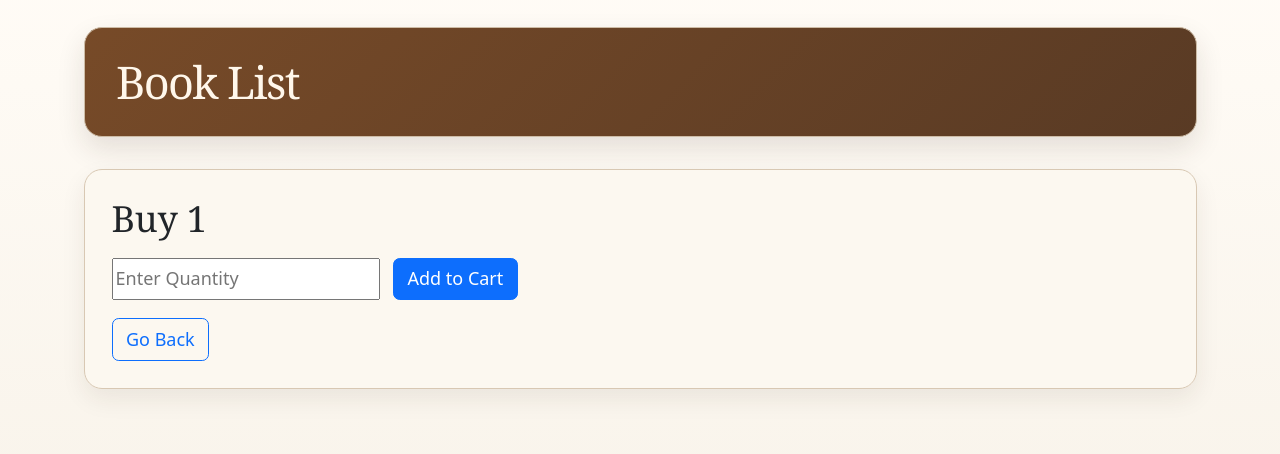
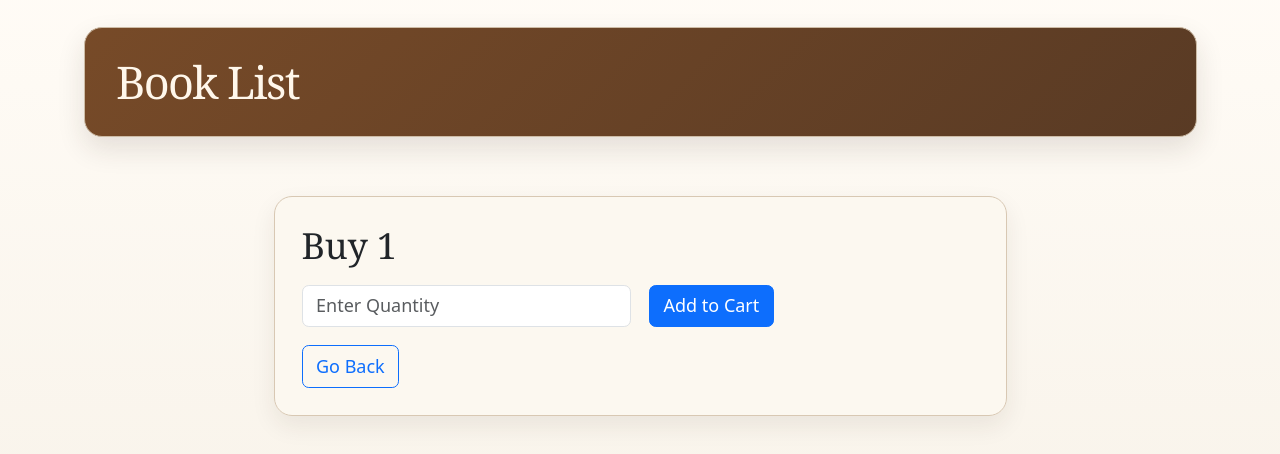
Before and after one commit to mmmorg15/Mission11_Morgan, a React (Vite) app in the folder frontend/: page /buy/1/1/1 in a window 1280 px wide. Shown: the top 454 px of the page. Built offline with nearby package versions, Linux system fonts and the light colour scheme.

Commit message:
styling grid

```diff
--- a/frontend/src/pages/BooksPage.tsx
+++ b/frontend/src/pages/BooksPage.tsx
@@ -10,10 +10,17 @@ function BooksPage() {
     return (
         <div className="books-page container-fluid py-4">
             <CartSummary />
+            <div className="row g-4">
+                <div className="col-12">
                     <WelcomeBand />
+                </div>
+            </div>
             <div className="row g-4 align-items-start">
                 <aside className="col-12 col-md-4 col-lg-3 app-sidebar">
-            <CategoryFilter selectedCategories={selectedCategories} setSelectedCategories={setSelectedCategories} />
+                    <CategoryFilter
+                        selectedCategories={selectedCategories}
+                        setSelectedCategories={setSelectedCategories}
+                    />
                 </aside>
                 <main className="col-12 col-md-8 col-lg-9">
                     <BookList selectedCategories={selectedCategories} />
--- a/frontend/src/pages/BuyPage.tsx
+++ b/frontend/src/pages/BuyPage.tsx
@@ -23,25 +23,40 @@ function BuyPage() {
         }
     return (
         <div className="simple-page container py-4">
+            <div className="row g-4">
+                <div className="col-12">
                     <WelcomeBand />
+                </div>
+                <div className="col-12 col-md-10 col-lg-8 mx-auto">
                     <div className="buy-page__content">
                         <h2 className="mb-3">Buy {bookTitle}</h2>
 
-                <div className="buy-page__actions mb-3">
+                        <div className="row g-3 align-items-end mb-3">
+                            <div className="col-12 col-sm-6">
                                 <input
+                                    className="form-control"
                                     type="number"
                                     placeholder="Enter Quantity"
                                     value={quantityAmount}
                                     onChange={(x) => setQuantityAmount(Number(x.target.value))}
                                 />
+                            </div>
+                            <div className="col-12 col-sm-auto">
                                 <button className="btn btn-primary" onClick={handleAddToCart}>
                                     Add to Cart
                                 </button>
                             </div>
+                        </div>
 
+                        <div className="row">
+                            <div className="col-12">
                                 <button className="btn btn-outline-primary" onClick={() => navigate(-1)}>
                                     Go Back
                                 </button>
+                            </div>
+                        </div>
+                    </div>
+                </div>
             </div>
         </div>
 
--- a/frontend/src/pages/CartPage.tsx
+++ b/frontend/src/pages/CartPage.tsx
@@ -5,9 +5,12 @@ import type { CartItem } from '../types/CartItem';
 function CartPage() {
 const navigate = useNavigate();
 const { cartItems, removeFromCart } = useCart();
+const totalAmount = cartItems.reduce((sum, item) => sum + item.bookPrice * item.bookQuantity, 0);
 
 return (
 <div className="simple-page container py-4">
+    <div className="row g-4">
+        <div className="col-12 col-lg-10 mx-auto">
             <div className="cart-page__content">
                 <h2 className="mb-3">Your cart</h2>
                 <div>
@@ -17,17 +20,35 @@ return (
                         <ul className="cart-page__list">
                             {cartItems.map((item: CartItem) => (
                                 <li className="cart-page__item" key={item.bookId}>
-            <span>{item.bookTitle}: ${item.bookPrice} x {item.bookQuantity} = ${(item.bookPrice * item.bookQuantity).toFixed(2)}</span>
-            <button className="btn btn-outline-primary btn-sm" onClick={() => removeFromCart(item.bookId)}>Remove</button>
+                                    <span>
+                                        {item.bookTitle}: ${item.bookPrice} x {item.bookQuantity} = $
+                                        {(item.bookPrice * item.bookQuantity).toFixed(2)}
+                                    </span>
+                                    <button
+                                        className="btn btn-outline-primary btn-sm"
+                                        onClick={() => removeFromCart(item.bookId)}
+                                    >
+                                        Remove
+                                    </button>
                                 </li>
                             ))}
                         </ul>
                     )}
                 </div>
-    <h3 className="mb-3">Total: ${(cartItems.reduce((sum, item) => sum + item.bookPrice * item.bookQuantity, 0)).toFixed(2)}</h3>
+                <div className="row g-3 align-items-center">
+                    <div className="col-12 col-md">
+                        <h3 className="mb-0">Total: ${totalAmount.toFixed(2)}</h3>
+                    </div>
+                    <div className="col-12 col-md-auto">
                         <div className="cart-page__actions">
                             <button className="btn btn-primary">Checkout</button>
-    <button className="btn btn-outline-primary" onClick={() => navigate('/books')}>Continue Shopping</button>
+                            <button className="btn btn-outline-primary" onClick={() => navigate('/books')}>
+                                Continue Shopping
+                            </button>
+                        </div>
+                    </div>
+                </div>
+            </div>
         </div>
     </div>
 </div>
```
Lines whose indentation alone changed are shown as unchanged.
